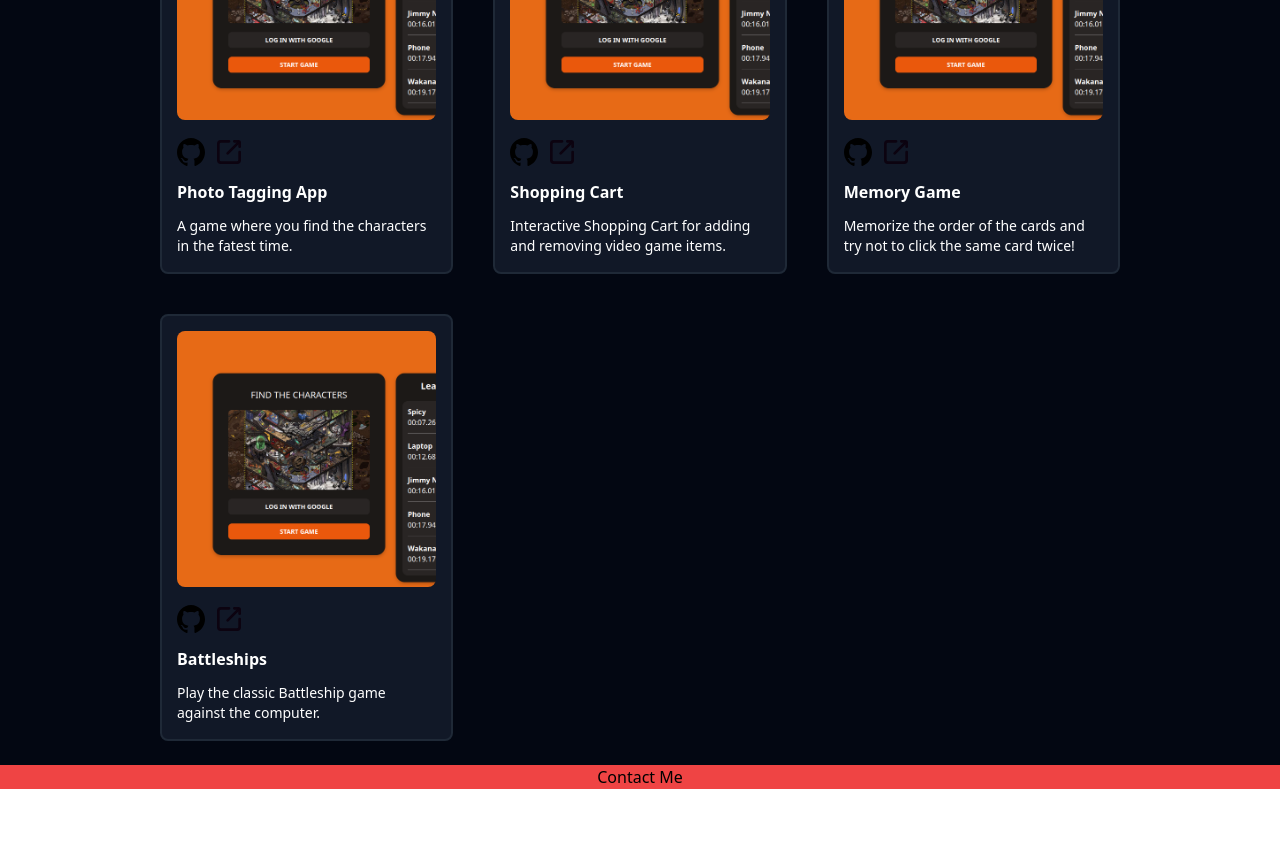
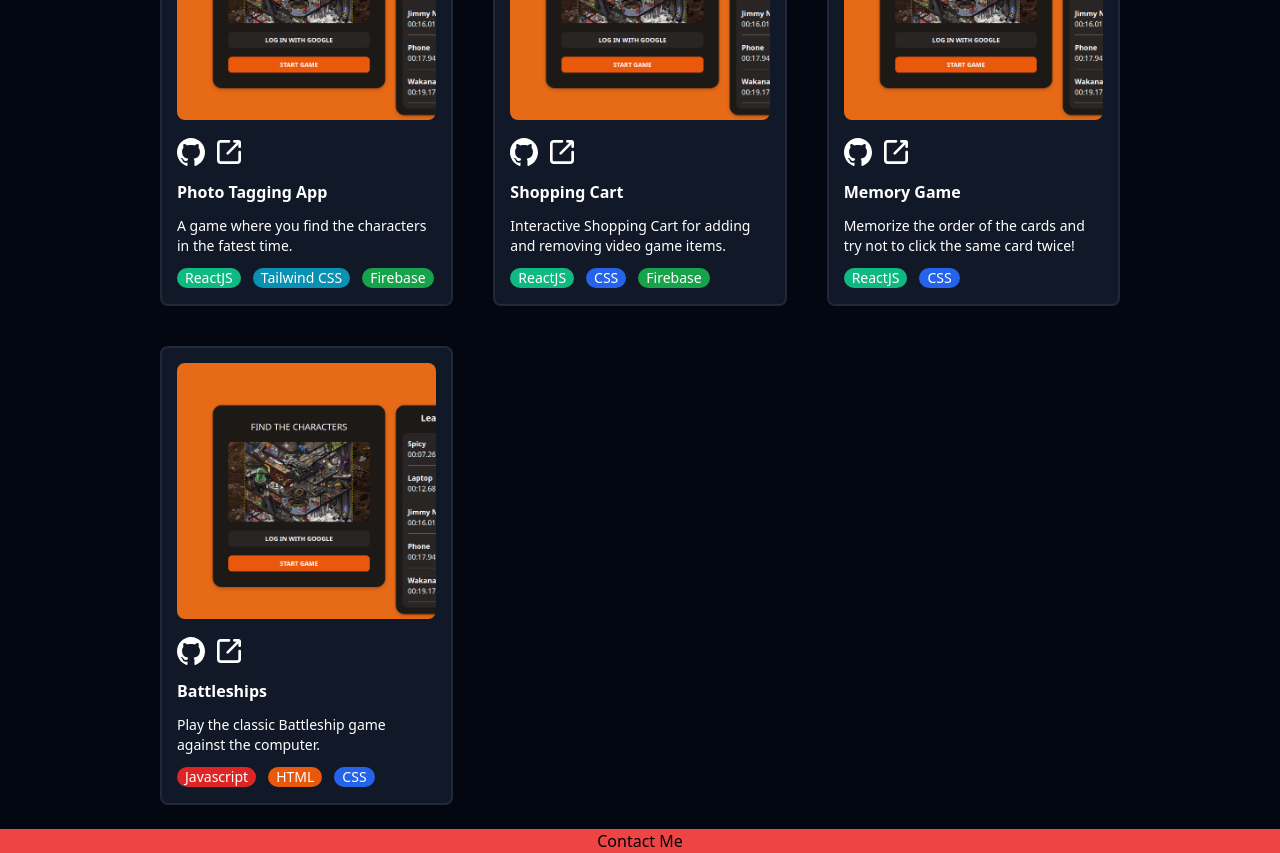
Before and after one commit to ItsWakana/personal-portfolio, a React (Vite) app: page / in a window 1280 px wide. Shown: the part 1100-1953 px from the top of the page. Before the commit the page ends 1889 px from the top, so only its background shows below. Built offline with nearby package versions, Linux system fonts and the light colour scheme.

Commit message:
add technologies tabs under each project card

```diff
--- a/src/components/Project.jsx
+++ b/src/components/Project.jsx
@@ -1,8 +1,8 @@
-// import placeholder from '../assets/project-placeholder.png';
 import exampleImage from '../assets/web-projectplaceholder.png';
 import githubLogo from '../assets/icons/github.svg';
 import externalLink from '../assets/icons/external-link.svg';
 import IconLink from './IconLink';
+import { techColor } from '../projectData';
 
 const Project = ( {project }) => {
 
@@ -10,12 +10,17 @@ const Project = ( {project }) => {
     <div className="project bg-gray-900 text-white rounded-lg border-2 border-gray-800" key={project.id}>
         <img className="rounded-lg" src={exampleImage} alt="project-image" />
         <div className="flex flex-col items-start gap-3 py-4">
-          <div className="flex gap-2">
+          <div className="flex gap-2 icons">
             <IconLink url={project.repoUrl} iconSrc={githubLogo} width={7}/>
             <IconLink url={project.liveUrl} iconSrc={externalLink} width={8}/>
           </div>
           <h3 className="font-semibold">{project.name}</h3>
           <p className="text-sm">{project.description}</p>
+          <ul className="flex gap-3">
+            {project.technologies.map((tech) => (
+              <li className={`${techColor[tech]} rounded-xl px-2 text-sm`}key={tech}>{tech}</li>
+            ))}
+          </ul>
         </div>
     </div>
   )
--- a/src/index.css
+++ b/src/index.css
@@ -14,10 +14,6 @@
 html {
     scroll-behavior: smooth;
 }
-
-/* #projects {
-    background-color: rgb(20 18 28);
-} */
 
 .project {
     display: flex;
@@ -49,6 +45,10 @@ html {
     filter: invert(100%) sepia(100%) saturate(1%) hue-rotate(338deg) brightness(108%) contrast(101%);
 }
 
+.icons {
+    filter: invert(100%) sepia(100%) saturate(1%) hue-rotate(338deg) brightness(108%) contrast(101%);
+}
+
 @keyframes toggle-scale {
     from {
         transform: scale(1);
--- a/src/projectData.js
+++ b/src/projectData.js
@@ -1,8 +1,18 @@
+export const techColor = {
+    'ReactJS': 'bg-emerald-500',
+    'Tailwind CSS': 'bg-cyan-600',
+    'Firebase': 'bg-green-600',
+    'CSS': 'bg-blue-600',
+    'Javascript': 'bg-red-600',
+    'HTML': 'bg-orange-600'
+}
+
 const projectData = [
     {
         id: 1,
         name: 'Photo Tagging App',
         description: 'A game where you find the characters in the fatest time.',
+        technologies: ['ReactJS', 'Tailwind CSS', 'Firebase'],
         repoUrl: 'https://github.com/ItsWakana/Photo-tagging-app',
         liveUrl: 'https://character-finder-3b6c2.web.app/'
     },
@@ -10,6 +20,7 @@ const projectData = [
         id: 2,
         name: 'Shopping Cart',
         description: 'Interactive Shopping Cart for adding and removing video game items.',
+        technologies: ['ReactJS', 'CSS', 'Firebase'],
         repoUrl: 'https://github.com/ItsWakana/Shopping-Cart',
         liveUrl: 'https://itswakana.github.io/Shopping-Cart/'
     },
@@ -17,6 +28,7 @@ const projectData = [
         id: 3,
         name: 'Memory Game',
         description: 'Memorize the order of the cards and try not to click the same card twice!',
+        technologies: ['ReactJS', 'CSS'],
         repoUrl: 'https://github.com/ItsWakana/Memory-Game',
         liveUrl: 'https://itswakana.github.io/Memory-Game/'
     },
@@ -24,6 +36,7 @@ const projectData = [
         id: 4,
         name: 'Battleships',
         description: 'Play the classic Battleship game against the computer.',
+        technologies: ['Javascript', 'HTML', 'CSS'],
         repoUrl: 'https://github.com/ItsWakana/battleship',
         liveUrl: 'https://itswakana.github.io/battleship/'
     }
```
